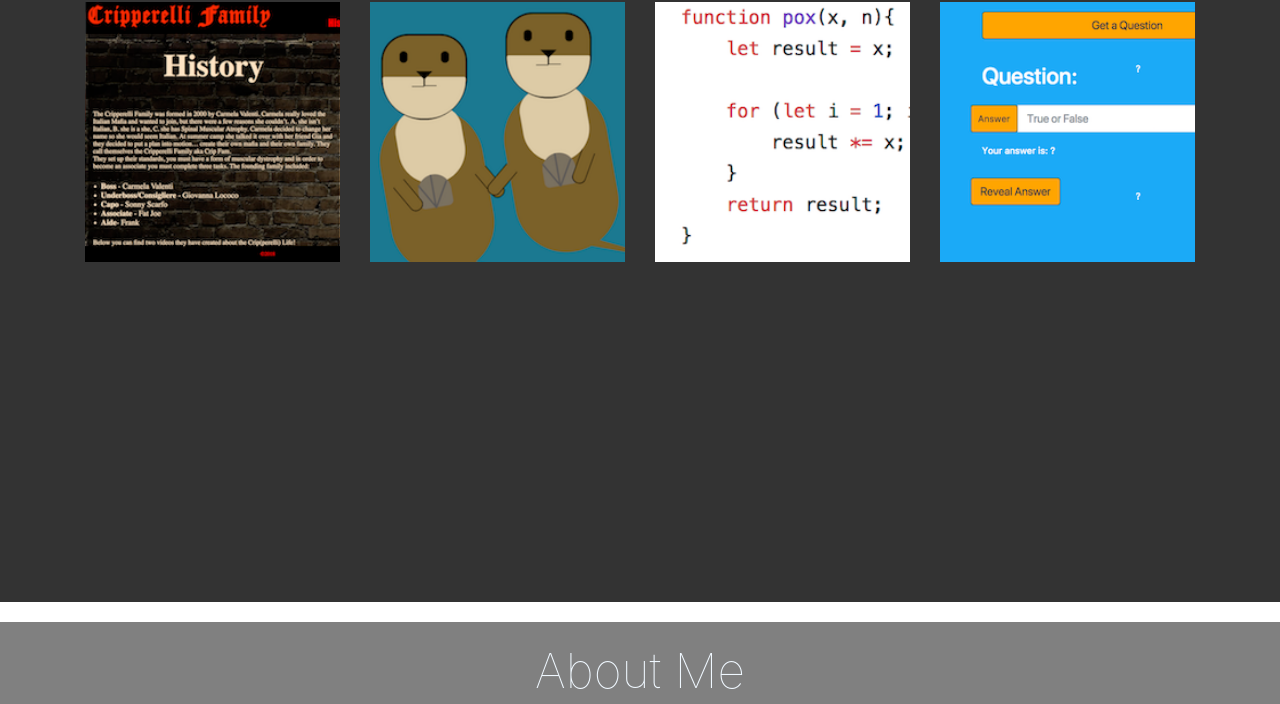
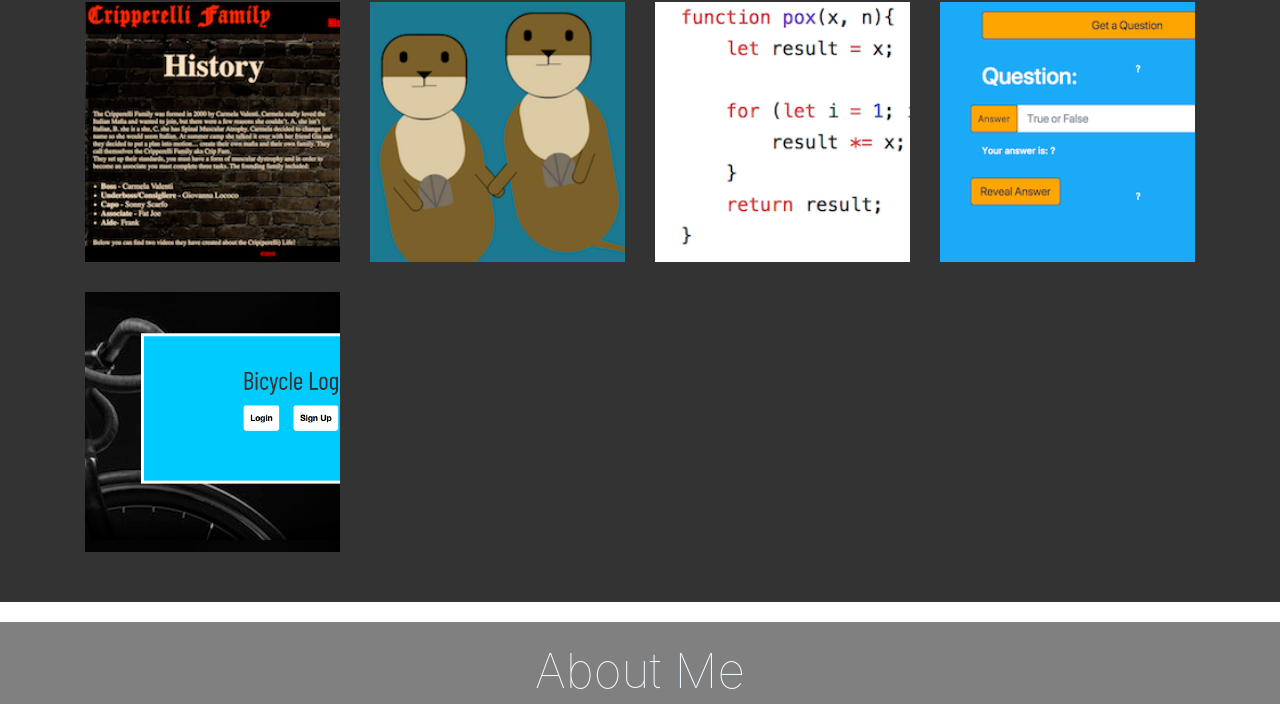
Before and after one commit to vmunson/portfolio, a website: page index.html in a window 1280 px wide. Shown: the part 417-1121 px from the top of the page. Drawn offline with nearby package versions, Linux system fonts and the light colour scheme; a web font is replaced by a local one.

Commit message:
added bicycle log

```diff
--- a/index.html
+++ b/index.html
@@ -110,7 +110,7 @@
                 </div>
 
                 <div class="col-md-3 wow rollIn" data-wow-delay: 0.8s>
-                    <a class="portfolio-item" style="background-image: url(assets/img/bicycleLog);" href="https://log-your-workout.herokuapp.com" target="_blank">
+                    <a class="portfolio-item" style="background-image: url(assets/img/bicycleLog.png);" href="https://log-your-workout.herokuapp.com" target="_blank">
                         <div class="details">
                             <h4>Bicycle Log</h4>
                             <span>Created a place where can log your bicycle rides</span>
```
